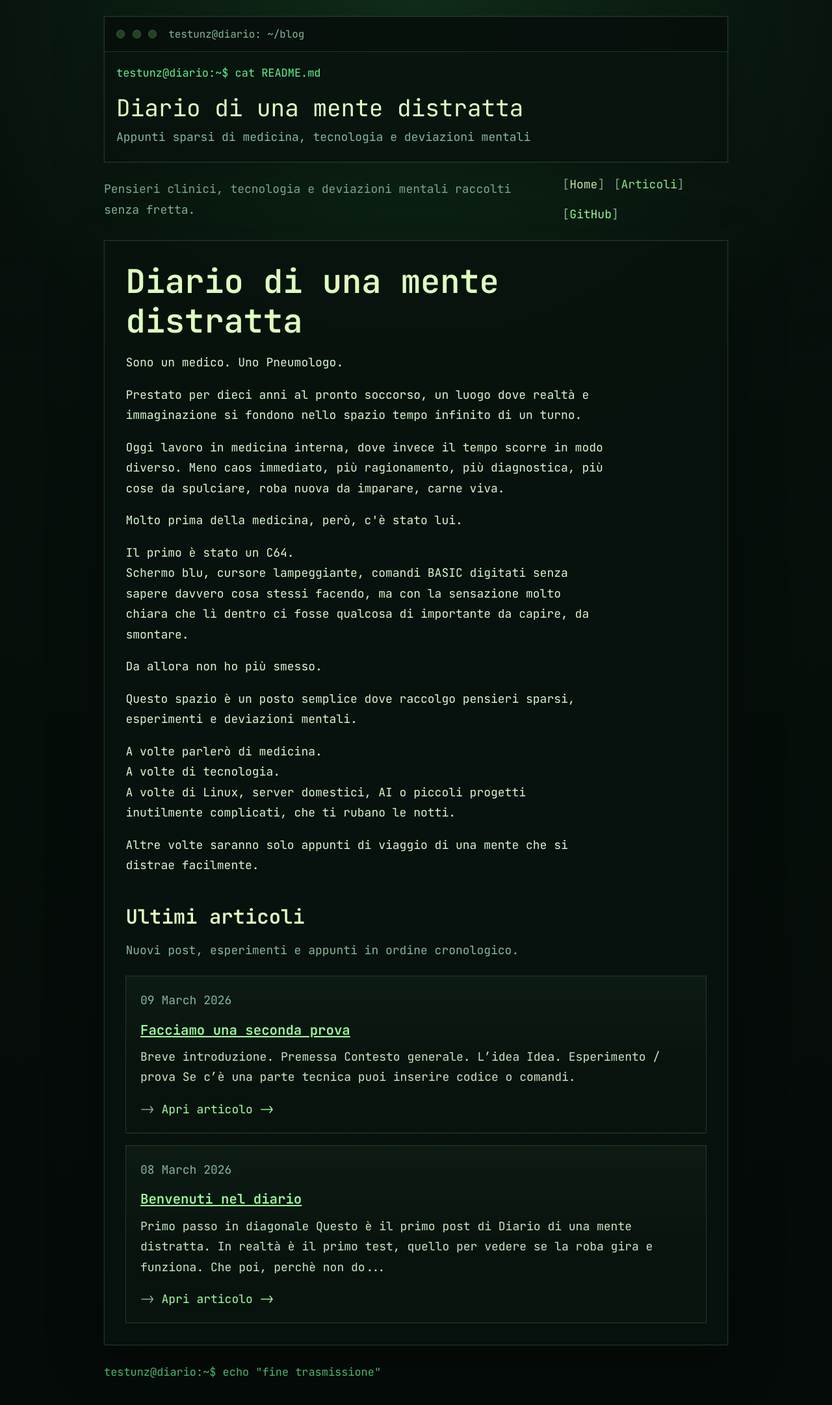
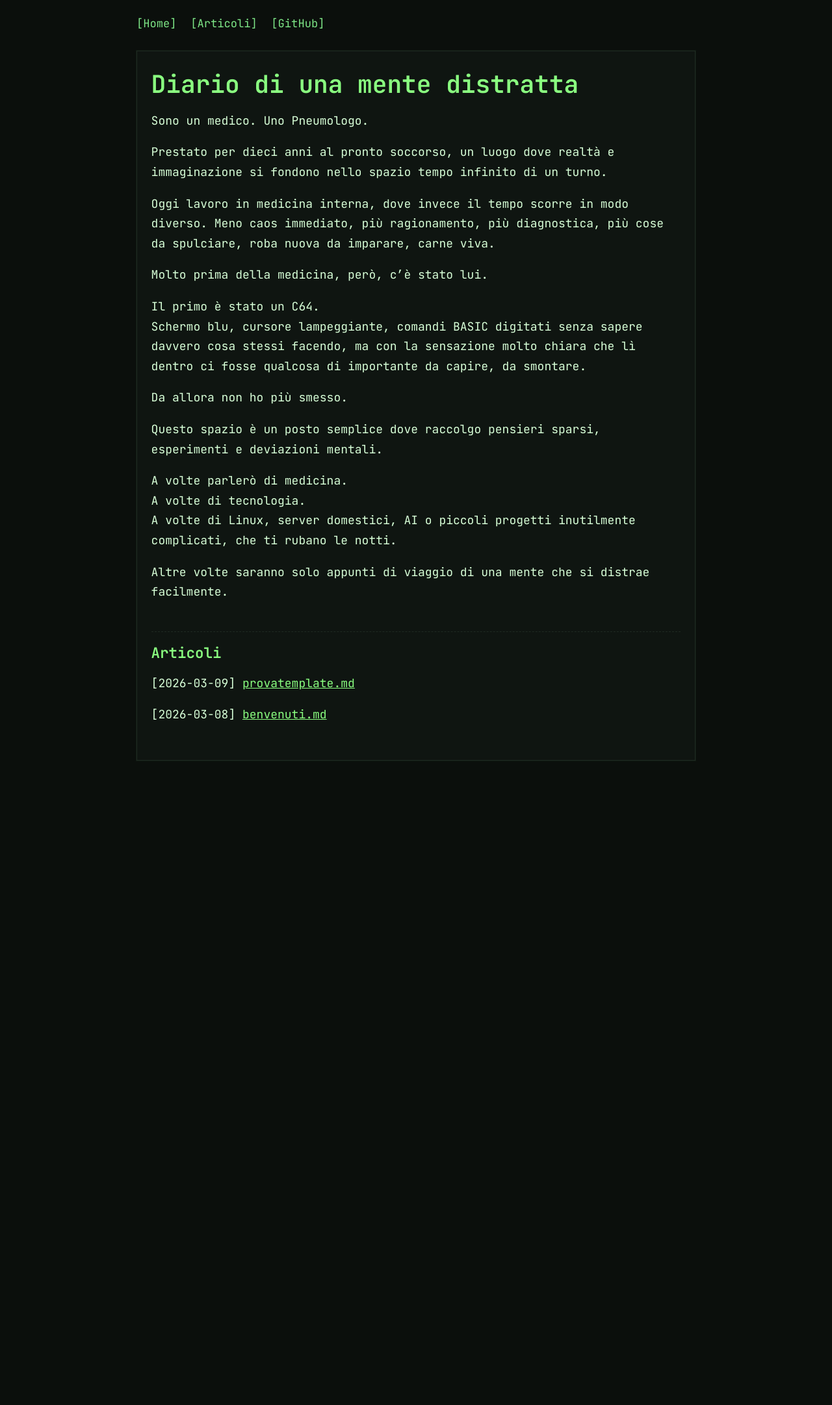
Before and after one commit to testunz/testunz.github.io, a Jekyll site: the page built from index.md, in a window 1280 px wide. Shown: the whole page at 65% size. Built offline with Jekyll 4.4.1, drawn with Linux system fonts in a browser that asks for light colours; after the commit the page ends 1243 px from its top, so only the background shows below that.

Commit message:
Restore site layout to pre-redesign state

```diff
--- a/_layouts/default.html
+++ b/_layouts/default.html
@@ -3,47 +3,25 @@
 <head>
   <meta charset="UTF-8">
   <meta name="viewport" content="width=device-width, initial-scale=1">
-  {% assign meta_description = page.description | default: page.excerpt | default: site.description | strip_html | normalize_whitespace %}
-  <title>{% if page.title and page.title != site.title %}{{ page.title }} | {% endif %}{{ site.title }}</title>
-  <meta name="description" content="{{ meta_description }}">
+  <title>{% if page.title %}{{ page.title }} | {% endif %}{{ site.title }}</title>
+  <meta name="description" content="{{ site.description }}">
   <link href="https://fonts.googleapis.com/css2?family=JetBrains+Mono:wght@400;600&display=swap" rel="stylesheet">
-  <link rel="stylesheet" href="{{ '/assets/css/style.css' | relative_url }}">
+  <link rel="stylesheet" href="/assets/css/style.css">
 </head>
 
-<body class="layout-{{ page.layout | default: 'default' }}">
+<body>
+
   <header class="site-header">
-    <div class="site-shell">
-      <div class="terminal-frame">
-        <div class="terminal-bar">
-          <span class="terminal-dot"></span>
-          <span class="terminal-dot"></span>
-          <span class="terminal-dot"></span>
-          <p>testunz@diario: ~/blog</p>
-        </div>
-        <div class="terminal-body">
-          <div class="terminal-line">testunz@diario:~$ cat README.md</div>
-          <p class="hero-title">{{ site.title }}</p>
-          <p class="hero-copy">{{ site.description }}</p>
-        </div>
-      </div>
-
-      <div class="site-intro">
-        <p class="site-tagline">Pensieri clinici, tecnologia e deviazioni mentali raccolti senza fretta.</p>
-        <nav class="site-nav" aria-label="Navigazione principale">
-          <a href="{{ '/' | relative_url }}"{% if page.url == '/' %} aria-current="page"{% endif %}>Home</a>
-          <a href="{{ '/articoli/' | relative_url }}"{% if page.url == '/articoli/' %} aria-current="page"{% endif %}>Articoli</a>
-          <a href="https://github.com/testunz" target="_blank" rel="noopener">GitHub</a>
-        </nav>
-      </div>
-    </div>
+    <nav class="site-nav">
+      <a href="/">Home</a>
+      <a href="/articoli/">Articoli</a>
+      <a href="https://github.com/testunz" target="_blank" rel="noopener">GitHub</a>
+    </nav>
   </header>
 
   <main class="page-wrap">
     {{ content }}
   </main>
 
-  <footer class="site-footer">
-    <p>testunz@diario:~$ echo "fine trasmissione"</p>
-  </footer>
 </body>
 </html>
--- a/_layouts/post.html
+++ b/_layouts/post.html
@@ -3,10 +3,9 @@ layout: default
 ---
 
 <article class="post">
-  <a class="back-link" href="{{ '/articoli/' | relative_url }}">testunz@diario:~$ cd articoli</a>
 
   <div class="terminal-line">
-    testunz@diario:~$ less {{ page.slug | default: page.title | slugify: "latin" }}.md
+    testunz@diario:~$ cat {{ page.slug }}.md
   </div>
 
   <header class="post-header">
@@ -21,7 +20,4 @@ layout: default
     {{ content }}
   </div>
 
-  <footer class="post-footer">
-    <a href="{{ '/' | relative_url }}">Torna alla home</a>
-  </footer>
 </article>
--- a/assets/css/style.css
+++ b/assets/css/style.css
@@ -1,16 +1,12 @@
 :root {
-  --bg: #07110c;
-  --panel: rgba(8, 19, 14, 0.88);
-  --text: #d6f7cf;
-  --muted: #85b79b;
-  --line: rgba(142, 255, 166, 0.16);
-  --line-strong: rgba(142, 255, 166, 0.36);
-  --link: #9cff9c;
-  --link-hover: #ddffbf;
-  --accent: #61f08f;
-  --shadow: rgba(0, 0, 0, 0.28);
-  --max: 960px;
-  --prose: 68ch;
+  --bg: #0b0f0c;
+  --panel: #0f1511;
+  --text: #d7ffd7;
+  --muted: #7ee787;
+  --line: #1f2a22;
+  --link: #8aff80;
+  --link-hover: #c9ffb8;
+  --max: 860px;
 }
 
 * {
@@ -19,18 +15,74 @@
 
 html {
   font-size: 18px;
-  scroll-behavior: smooth;
 }
 
 body {
   margin: 0;
-  min-height: 100vh;
-  background:
-    radial-gradient(circle at top, rgba(84, 255, 126, 0.12), transparent 32%),
-    linear-gradient(180deg, #07110c 0%, #050b08 100%);
+  background: var(--bg);
   color: var(--text);
   font-family: "JetBrains Mono", monospace;
-  line-height: 1.75;
+  line-height: 1.7;
+}
+
+.site-header {
+  padding: 1.2rem 1.2rem 0;
+}
+
+.site-nav {
+  max-width: var(--max);
+  margin: 0 auto;
+  display: flex;
+  gap: 1.2rem;
+  font-size: 0.95rem;
+}
+
+.site-nav a {
+  color: var(--muted);
+  text-decoration: none;
+}
+
+.site-nav a::before {
+  content: "[";
+}
+
+.site-nav a::after {
+  content: "]";
+}
+
+.site-nav a:hover {
+  color: var(--link-hover);
+}
+
+.page-wrap {
+  max-width: var(--max);
+  margin: 1.5rem auto 4rem;
+  padding: 1.5rem 1.2rem 2rem;
+  border: 1px solid var(--line);
+  background: var(--panel);
+  box-shadow: 0 0 0 1px rgba(126, 231, 135, 0.05);
+}
+
+h1, h2, h3 {
+  font-weight: 700;
+  line-height: 1.25;
+  margin: 0 0 1rem;
+  color: var(--link);
+}
+
+h1 {
+  font-size: 2.1rem;
+}
+
+h2 {
+  font-size: 1.25rem;
+  margin-top: 2.5rem;
+  padding-top: 1rem;
+  border-top: 1px dashed var(--line);
+}
+
+p {
+  margin: 0 0 1rem;
 }
 
 a {
@@ -41,272 +93,85 @@ a:hover {
   color: var(--link-hover);
 }
 
-h1,
-h2,
-h3 {
-  margin: 0 0 1rem;
-  color: var(--link-hover);
-  font-weight: 600;
-  line-height: 1.2;
+hr {
+  border: 0;
+  border-top: 1px dashed var(--line);
+  margin: 2rem 0;
 }
 
-h1 {
-  font-size: clamp(2rem, 4vw, 2.8rem);
-}
-
-h2 {
-  font-size: clamp(1.3rem, 3vw, 1.7rem);
-}
-
-h3 {
-  font-size: 1.15rem;
-}
-
-p,
-ul,
-ol,
-blockquote,
-pre {
-  margin: 0 0 1rem;
-}
-
-ul,
-ol {
-  padding-left: 1.3rem;
-}
-
-code,
-pre {
-  font-family: "JetBrains Mono", monospace;
+ul {
+  padding-left: 1.2rem;
 }
 
 ::selection {
-  background: rgba(97, 240, 143, 0.3);
-  color: #f5fff1;
+  background: #245b31;
+  color: #eaffea;
 }
 
-.site-shell,
-.page-wrap,
-.site-footer {
-  width: min(calc(100% - 2rem), var(--max));
-  margin: 0 auto;
+@media (max-width: 640px) {
+  html {
+    font-size: 17px;
+  }
+
+  h1 {
+    font-size: 1.7rem;
+  }
+
+  .page-wrap {
+    margin-top: 1rem;
+    padding: 1.2rem 1rem 1.6rem;
+  }
+
+  .site-nav {
+    gap: 0.7rem;
+    flex-wrap: wrap;
+  }
 }
-
-.site-header {
-  padding: 1.4rem 0 0;
-}
-
-.terminal-frame,
-.page-wrap {
-  border: 1px solid var(--line);
-  background: var(--panel);
-  box-shadow:
-    0 0 0 1px rgba(140, 255, 168, 0.05),
-    0 24px 80px var(--shadow);
-  backdrop-filter: blur(4px);
-}
-
-.terminal-bar {
-  display: flex;
-  align-items: center;
-  gap: 0.65rem;
-  padding: 0.7rem 1rem;
-  border-bottom: 1px solid var(--line);
-  background: rgba(0, 0, 0, 0.18);
-}
-
-.terminal-bar p {
-  margin: 0 0 0 0.35rem;
-  color: var(--muted);
-  font-size: 0.88rem;
-}
-
-.terminal-dot {
-  width: 0.72rem;
-  height: 0.72rem;
-  border-radius: 999px;
-  background: rgba(156, 255, 156, 0.2);
-  border: 1px solid rgba(156, 255, 156, 0.18);
-}
-
-.terminal-body {
-  padding: 1rem 1rem 1.25rem;
-}
-
-.terminal-line,
-.back-link,
-.site-footer p {
-  color: var(--accent);
-  font-size: 0.94rem;
-}
-
-.terminal-line {
-  margin-bottom: 1rem;
-}
-
-.terminal-line::after {
-  content: " _";
-  animation: blink 1s steps(2, start) infinite;
-}
-
-.hero-title {
-  margin: 0 0 0.45rem;
-  color: var(--link-hover);
-  font-size: clamp(1.35rem, 3vw, 2rem);
-  line-height: 1.15;
-}
-
-.hero-copy {
-  margin: 0;
-  max-width: 44rem;
-  color: var(--muted);
-}
-
-.site-intro {
-  display: flex;
-  justify-content: space-between;
-  gap: 1rem;
-  align-items: center;
-  padding: 1rem 0 0;
-}
-
-.site-tagline {
-  margin: 0;
-  max-width: 42rem;
-  color: var(--muted);
-}
-
-.site-nav {
-  display: flex;
-  flex-wrap: wrap;
-  gap: 0.8rem;
-}
-
-.site-nav a,
-.back-link,
-.post-card-link {
-  text-decoration: none;
-}
-
-.site-nav a::before,
-.site-nav a::after {
-  color: var(--muted);
-}
-
-.site-nav a::before {
-  content: "[";
-}
-
-.site-nav a::after {
-  content: "]";
-}
-
-.site-nav a[aria-current="page"] {
-  color: var(--link-hover);
-}
-
-.page-wrap {
-  margin: 1.35rem auto 1.5rem;
-  padding: 1.8rem;
-}
-
-.home-intro,
-.post-content,
-.section-heading p {
-  max-width: var(--prose);
-}
-
-.home-intro {
-  margin-bottom: 2.5rem;
-}
-
-.section-heading {
-  margin-bottom: 1.3rem;
-}
-
-.section-heading p,
-.post-card-meta,
-.post-meta {
-  color: var(--muted);
-}
-
-.post-list {
-  display: grid;
-  gap: 1rem;
-}
-
-.post-card {
-  padding: 1.15rem 1.2rem;
-  border: 1px solid var(--line);
-  background:
-    linear-gradient(180deg, rgba(97, 240, 143, 0.04), transparent 55%),
-    rgba(10, 20, 15, 0.86);
-}
-
-.post-card h2,
-.post-card h3 {
-  margin-bottom: 0.7rem;
-}
-
-.post-card p:last-of-type {
-  color: #c5e8c1;
-}
-
-.post-card-link::before {
-  content: "-> ";
-  color: var(--muted);
-}
-
-.back-link {
-  display: inline-block;
-  margin-bottom: 1rem;
-}
-
 .post-header {
   margin-bottom: 2rem;
 }
 
 .post-meta {
+  color: var(--muted);
   font-size: 0.95rem;
 }
 
-.post-content > * {
-  max-width: var(--prose);
+.post-content {
+  margin-top: 1.5rem;
+}
+
+.post-content p,
+.post-content ul,
+.post-content ol {
+  max-width: 72ch;
 }
 
 .post-content h2,
 .post-content h3 {
   margin-top: 2.2rem;
-  padding-top: 0.9rem;
-  border-top: 1px dashed var(--line);
+}
+
+.post-content pre,
+.post-content code {
+  font-family: "Courier New", Courier, monospace;
 }
 
 .post-content pre {
+  background: #0a0d0b;
+  border: 1px solid var(--line);
   padding: 1rem;
   overflow-x: auto;
-  border: 1px solid var(--line);
-  background: rgba(2, 6, 4, 0.95);
 }
 
 .post-content blockquote {
-  padding: 0.2rem 0 0.2rem 1rem;
-  border-left: 2px solid var(--line-strong);
-  color: #bdd9b9;
+  margin: 1.5rem 0;
+  padding-left: 1rem;
+  border-left: 2px solid var(--muted);
+  color: #b7dcb7;
 }
-
-.post-footer {
-  margin-top: 2rem;
-  padding-top: 1rem;
-  border-top: 1px dashed var(--line);
-}
-
-.site-footer {
-  padding: 0 0 2rem;
-}
-
-.site-footer p {
-  margin: 0;
-  opacity: 0.75;
+.terminal-line::after {
+  content: " █";
+  animation: blink 1s steps(2, start) infinite;
 }
 
 @keyframes blink {
@@ -314,24 +179,3 @@ pre {
     visibility: hidden;
   }
 }
-
-@media (max-width: 760px) {
-  html {
-    font-size: 17px;
-  }
-
-  .site-shell,
-  .page-wrap,
-  .site-footer {
-    width: min(calc(100% - 1rem), var(--max));
-  }
-
-  .site-intro {
-    flex-direction: column;
-    align-items: flex-start;
-  }
-
-  .page-wrap {
-    padding: 1.2rem;
-  }
-}
--- a/index.md
+++ b/index.md
@@ -3,46 +3,31 @@ layout: default
 title: Diario di una mente distratta
 ---
 
-<section class="home-intro">
-  <h1>Diario di una mente distratta</h1>
+# Diario di una mente distratta
 
-  <p>Sono un medico. Uno Pneumologo.</p>
+Sono un medico. Uno Pneumologo.
 
-  <p>Prestato per dieci anni al pronto soccorso, un luogo dove realtà e immaginazione si fondono nello spazio tempo infinito di un turno.</p>
+Prestato per dieci anni al pronto soccorso, un luogo dove realtà e immaginazione si fondono nello spazio tempo infinito di un turno.
 
-  <p>Oggi lavoro in medicina interna, dove invece il tempo scorre in modo diverso. Meno caos immediato, più ragionamento, più diagnostica, più cose da spulciare, roba nuova da imparare, carne viva.</p>
+Oggi lavoro in medicina interna, dove invece il tempo scorre in modo diverso. Meno caos immediato, più ragionamento, più diagnostica, più cose da spulciare, roba nuova da imparare, carne viva.
 
-  <p>Molto prima della medicina, però, c'è stato lui.</p>
+Molto prima della medicina, però, c’è stato lui.
 
-  <p>Il primo è stato un C64.<br>
-  Schermo blu, cursore lampeggiante, comandi BASIC digitati senza sapere davvero cosa stessi facendo, ma con la sensazione molto chiara che lì dentro ci fosse qualcosa di importante da capire, da smontare.</p>
+Il primo è stato un C64.
+Schermo blu, cursore lampeggiante, comandi BASIC digitati senza sapere davvero cosa stessi facendo, ma con la sensazione molto chiara che lì dentro ci fosse qualcosa di importante da capire, da smontare.
 
-  <p>Da allora non ho più smesso.</p>
+Da allora non ho più smesso.
 
-  <p>Questo spazio è un posto semplice dove raccolgo pensieri sparsi, esperimenti e deviazioni mentali.</p>
+Questo spazio è un posto semplice dove raccolgo pensieri sparsi, esperimenti e deviazioni mentali.
 
-  <p>A volte parlerò di medicina.<br>
-  A volte di tecnologia.<br>
-  A volte di Linux, server domestici, AI o piccoli progetti inutilmente complicati, che ti rubano le notti.</p>
+A volte parlerò di medicina.
+A volte di tecnologia.
+A volte di Linux, server domestici, AI o piccoli progetti inutilmente complicati, che ti rubano le notti.
 
-  <p>Altre volte saranno solo appunti di viaggio di una mente che si distrae facilmente.</p>
-</section>
+Altre volte saranno solo appunti di viaggio di una mente che si distrae facilmente.
 
-<section class="home-feed">
-  <div class="section-heading">
-    <h2>Ultimi articoli</h2>
-    <p>Nuovi post, esperimenti e appunti in ordine cronologico.</p>
-  </div>
+## Articoli
 
-  <div class="post-list">
-    {% for post in site.posts limit:10 %}
-      {% capture post_preview %}{{ post.content | markdownify | strip_html | normalize_whitespace | truncate: 180 }}{% endcapture %}
-      <article class="post-card">
-        <p class="post-card-meta">{{ post.date | date: "%d %B %Y" }}</p>
-        <h3><a href="{{ post.url | relative_url }}">{{ post.title }}</a></h3>
-        <p>{{ post_preview | strip }}</p>
-        <a class="post-card-link" href="{{ post.url | relative_url }}">Apri articolo -></a>
-      </article>
-    {% endfor %}
-  </div>
-</section>
+{% for post in site.posts limit:10 %}
+[{{ post.date | date: "%Y-%m-%d" }}] [{{ post.slug }}.md]({{ post.url }})
+{% endfor %}
```
Also changed, not shown: articoli.md (+12 -17 lines).
